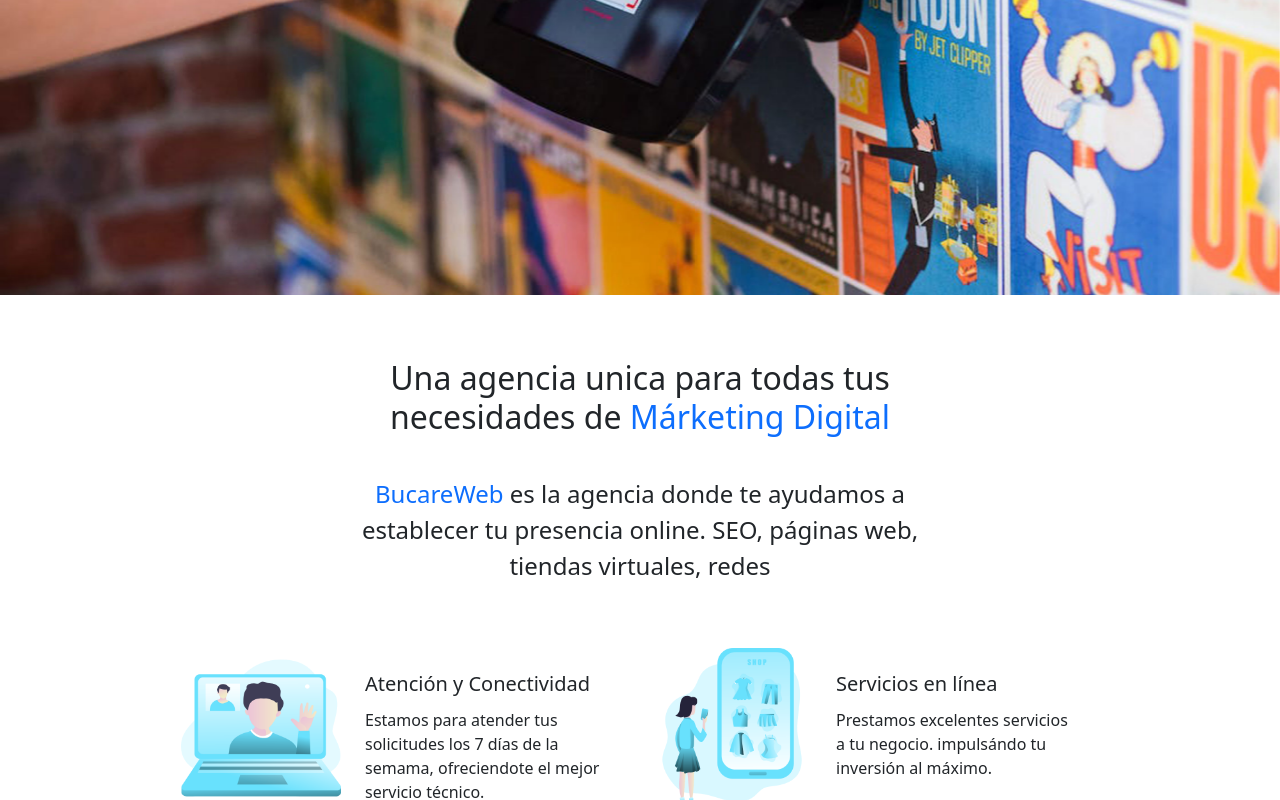
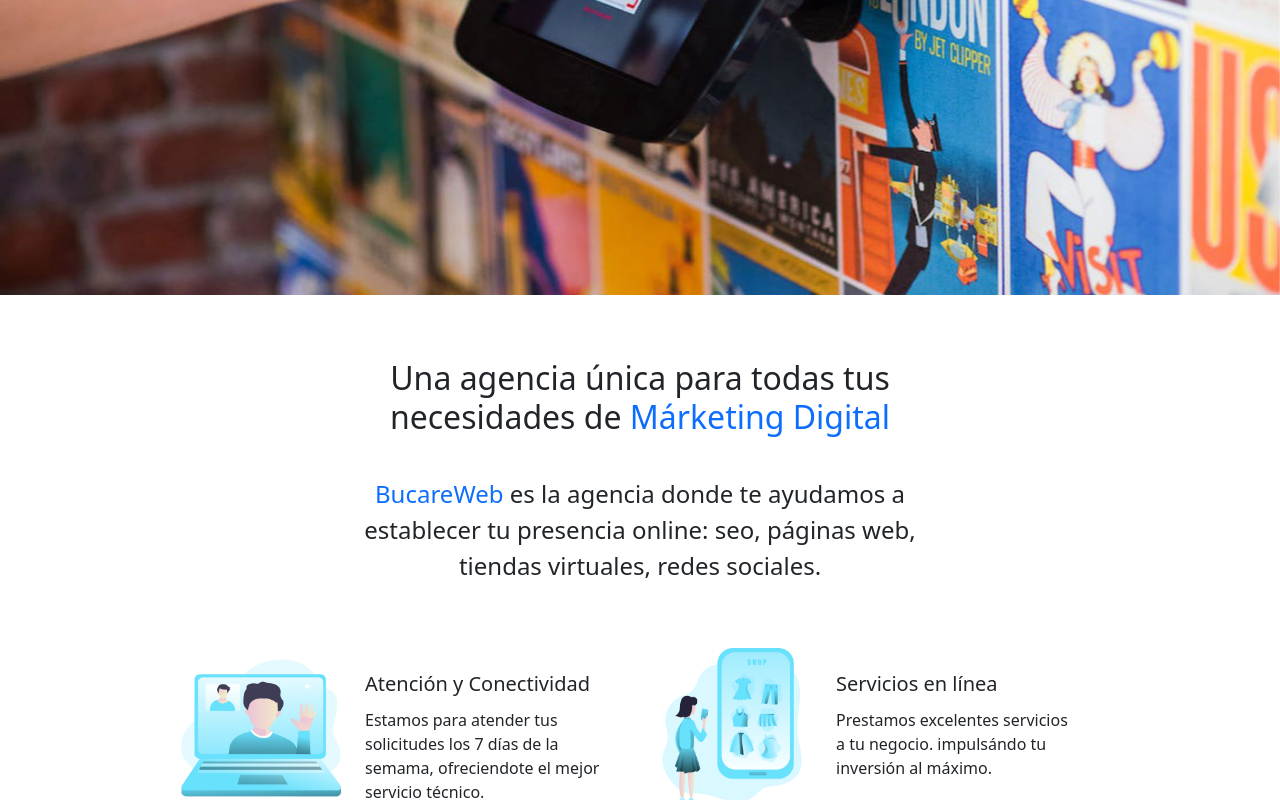
Before and after one commit to bucare/marketingweb, a plain HTML site: page index.html in a window 1280 px wide. Shown: the part 509-1309 px from the top of the page. Drawn offline with nearby package versions, Linux system fonts and the light colour scheme.

Commit message:
Update index.html
acento

```diff
--- a/index.html
+++ b/index.html
@@ -77,9 +77,9 @@
 </div>
 <!----------------------intro ------------------->
 <section class="w-50 mx-auto text-center pt-5" id="intro">
-  <h1 class="p-3 fs-2 border-top-3">Una agencia unica para todas tus necesidades de<span class="text-primary"> Márketing Digital</span></h1>
+  <h1 class="p-3 fs-2 border-top-3">Una agencia única para todas tus necesidades de<span class="text-primary"> Márketing Digital</span></h1>
 
-<p class="p-3 fs-4"><span class="text-primary">BucareWeb </span>es la agencia donde te ayudamos a establecer tu presencia online. SEO, páginas web, tiendas virtuales, redes</p>
+<p class="p-3 fs-4"><span class="text-primary">BucareWeb </span>es la agencia donde te ayudamos a establecer tu presencia online: seo, páginas web, tiendas virtuales, redes sociales.</p>
 </section>
 
 <!----------------------servicios ------------------->
```
